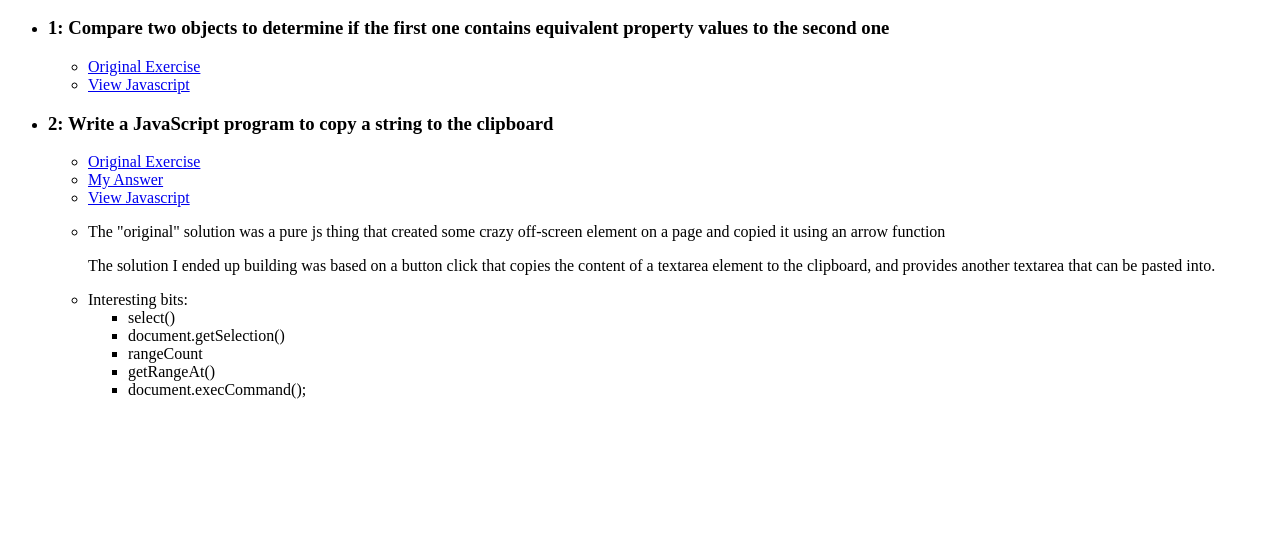
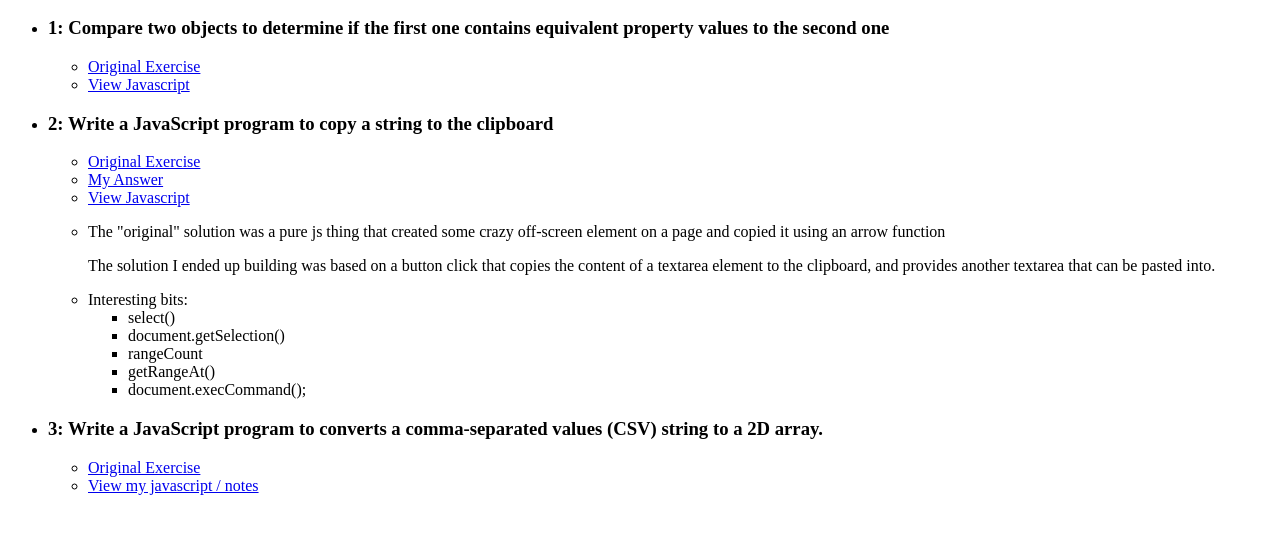
Before and after one commit to eldeboero/code-practice, a plain HTML site: page W3-ES6-Fundamentals-I/README.html in a window 1280 px wide. Shown: the part 86-620 px from the top of the page. Drawn offline with Linux system fonts and the light colour scheme.

Commit message:
did exercise 3

```diff
--- a/W3-ES6-Fundamentals-I/README.html
+++ b/W3-ES6-Fundamentals-I/README.html
@@ -44,6 +44,17 @@
           </li>
         </ul>
       </li>
+      <li>
+        <h3>3: Write a JavaScript program to converts a comma-separated values (CSV) string to a 2D array.</h3>
+        <ul>
+          <li>
+            <a href="https://www.w3resource.com/javascript-exercises/fundamental/javascript-fundamental-exercise-3.php">Original Exercise</a>
+          </li>
+          <li>
+            <a href="3.js">View my javascript / notes</a>
+          </li>
+        </ul>
+      </li>
     </ul>
   </body>
 </html>
```
Also changed, not shown: W3-ES6-Fundamentals-I/3.js (added, +92 -0 lines).
